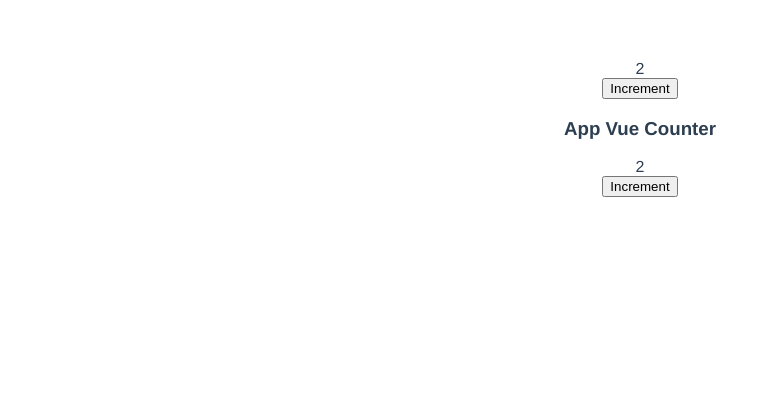
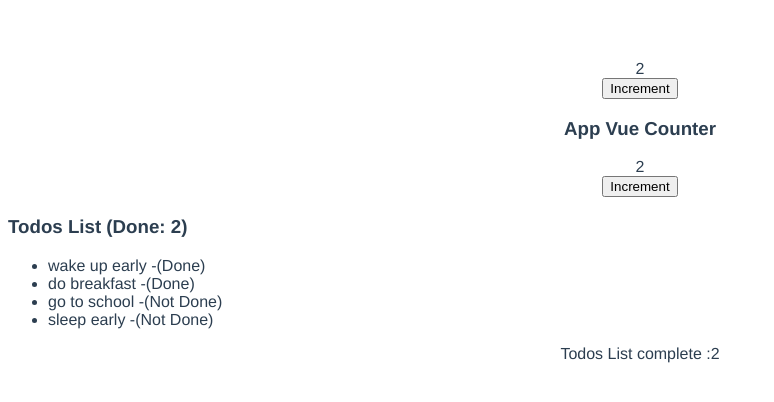
Before and after one commit to SamanjaCartagena/stateVueLeela, a Vue app: page / in a window 1280 px wide. Shown: the top 402 px of the page, without its empty margins (0-774 px from the left). Built offline with nearby package versions, Linux system fonts and the light colour scheme.

Commit message:
getters added

```diff
--- a/src/App.vue
+++ b/src/App.vue
@@ -8,26 +8,41 @@
   <div>
     <button @click.prevent="onIncrement">Increment</button>
   </div>
+  <div>
+    <todos-list></todos-list>
+  </div>
+  <div>
+    Todos List complete :{{doneListCount}}
+  </div>
   </div>
 </template>
 
 <script>
 import CounterPage from './components/CounterPage.vue'
+import TodosList from './components/TodosList.vue'
 export default {
   name: 'App',
   computed:{
    count(){
      return this.$store.state.count
-   }
+   },
+   doneListCount(){
+      return this.$store.getters.doneTodosListCount;
+    }
   },
   components: {
-    CounterPage
+    CounterPage,
+    TodosList
 
   },
+
   methods:{
     onIncrement(){
       this.$store.commit(
         {type:'increment',value:3});
+    },
+    getDoneListCount(){
+      return this.$store.state.todos.filter((todo)=> todo.done).length;
     }
   }
 }
--- /dev/null
+++ b/src/components/TodosList.vue
@@ -0,0 +1,36 @@
+<template>
+  <div style="text-align:left">
+      <h3>Todos List (Done: {{doneListCount}})</h3>
+      <ul>
+          <li v-for="todo in todosList" :key="todo.index">
+              {{todo.text}} -({{todo.done ? 'Done' : 'Not Done'}})
+              </li>
+      </ul>
+  </div>
+</template>
+
+<script>
+export default {
+    data(){
+        return{
+        }
+
+    },
+    computed:{
+        todosList(){
+            return this.$store.state.todos;
+        },
+        doneListCount(){
+            return this.$store.getters.doneTodosListCount;
+        }
+    },
+    methods:{
+
+    }
+
+}
+</script>
+
+<style>
+
+</style>
--- a/src/main.js
+++ b/src/main.js
@@ -5,7 +5,18 @@ import App from './App.vue'
 const store = createStore({
     state(){
         return{
-            count:2,
+         count:2,
+         todos:[
+             {id:1, text:'wake up early', done:true},
+             {id:2, text:'do breakfast', done : true},
+             {id:3, text: 'go to school', done: false},
+             {id:4, text:'sleep early', done:false}
+         ]
+        }
+    },
+    getters:{
+        doneTodosListCount(state){
+           return state.todos.filter((todo)=>todo.done).length
         }
     },
     mutations:{
```
